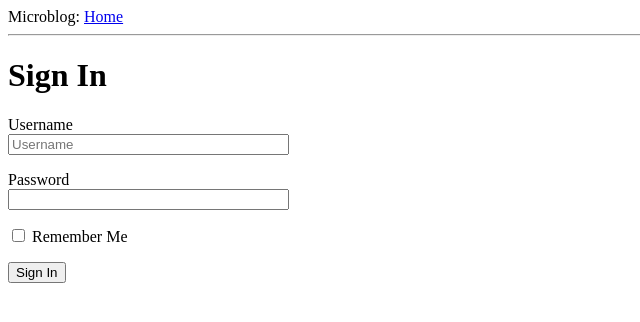
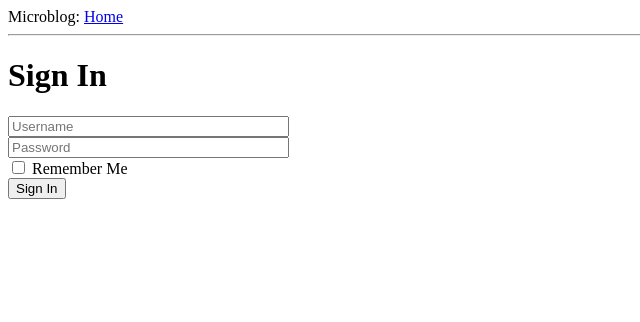
Before and after one commit to dcoxnard/elf, a Flask app: page /login in a window 1280 px wide. Shown: the top 322 px of the page, without its empty margins (0-640 px from the left). Run offline with Flask 3, Linux system fonts and the light colour scheme; parts of the project's set-up code (start-up, migrations or seed data) failed here and were passed over.

Commit message:
* css classes on login template

```diff
--- a/round.py
+++ b/round.py
@@ -26,7 +26,7 @@ class Round:
             from models import Base
             Base.metadata.create_all(engine)
 
-    def has_users(self, check_number=10):
+    def has_users(self, check_number=3):  # TODO: Debug setting
         with Session(self.engine) as session:
             n = session.query(User).count()
         return n >= check_number
--- a/templates/login.html
+++ b/templates/login.html
@@ -4,15 +4,26 @@
 <h1>Sign In</h1>
 <form action="" method="post" novalidate>
     {{ form.hidden_tag() }}
-    <p>
-        {{ form.username.label }}<br>
-        {{ form.username(size=32, placeholder=form.username.label.text) }}
-    </p>
-    <p>
-        {{ form.password.label }}<br>
-        {{ form.password(size=32) }}
-    </p>
-    <p>{{ form.remember_me() }} {{ form.remember_me.label }}</p>
-    <p>{{ form.submit() }}</p>
+    <div class="form-group">
+        <div class="alert alert-error">
+            {{ "".join(form.username.errors) }}
+        </div>
+            {{ form.username(size=32, placeholder=form.username.label.text, class="form-control") }}
+    </div>
+
+    <div class="form-group">
+        <div class="alert alert-error">
+            {{ "".join(form.password.errors) }}
+        </div>
+            {{ form.password(size=32, placeholder=form.password.label.text, class="form-control") }}
+    </div>
+
+    <div class="form-group">
+        {{ form.remember_me() }} {{ form.remember_me.label(class="form-control") }}
+    </div>
+
+    <div class="form-group">
+        {{ form.submit(class="btn btn-submit") }}
+    </div>
 </form>
 {% endblock %}
```
